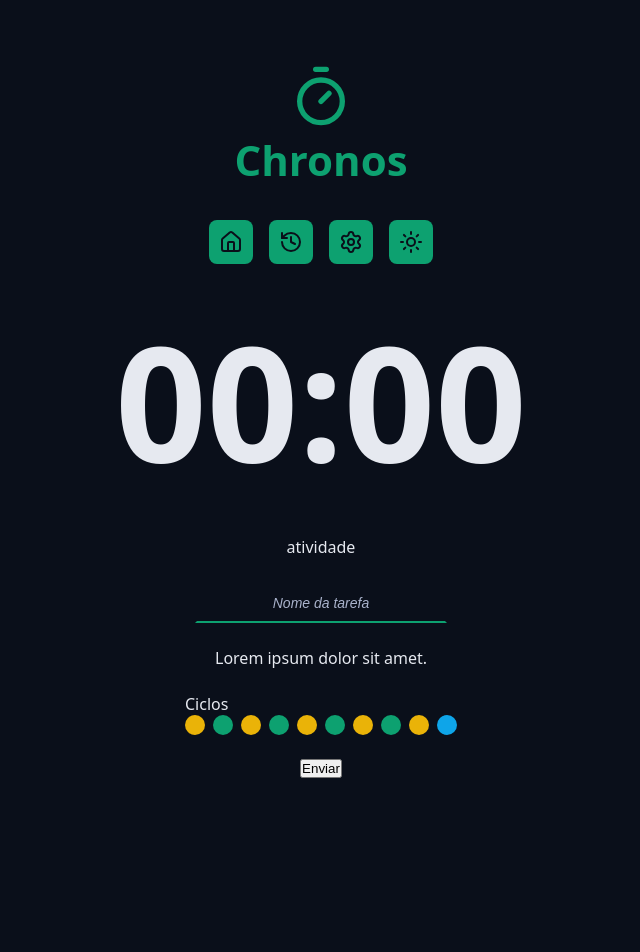
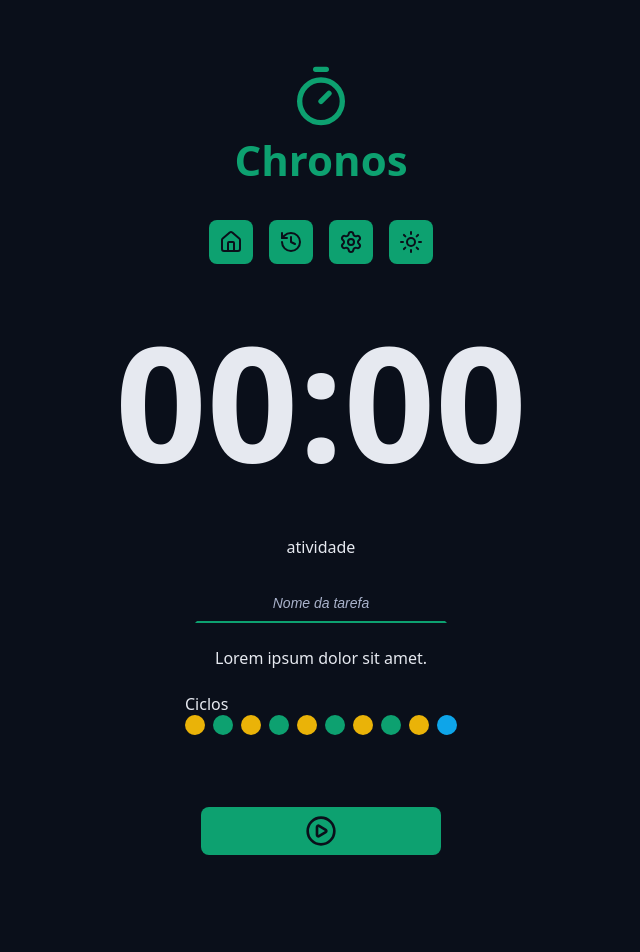
Before and after one commit to rookie-leo/chronos-pomodor, a React (Vite) app: page / in a window 1280 px wide. Shown: the top 952 px of the page, without its empty margins (319-959 px from the left). Before the commit the page ends 810 px from the top, so only its background shows below. Built offline with nearby package versions, Linux system fonts and the light colour scheme.

Commit message:
Implementando componente button reutilizavel

```diff
--- a/src/App.tsx
+++ b/src/App.tsx
@@ -7,6 +7,8 @@ import { Menu } from './components/Menu';
 import { CountDown } from './components/CountDown';
 import { DefaultInput } from './components/DefaultInput';
 import { Cycles } from './components/Cycles';
+import { DefaultButton } from './components/DefaultButton';
+import { PlayCircleIcon, StopCircleIcon } from 'lucide-react';
 export function App() {
 
     return <>
@@ -42,7 +44,8 @@ export function App() {
                 </div>
 
                 <div className='formRow'>
-                    <button>Enviar</button>
+                    <DefaultButton icon={<PlayCircleIcon />} />
+                    <DefaultButton icon={<StopCircleIcon />} color='red' />
                 </div>
             </form>
         </Container>
--- /dev/null
+++ b/src/components/DefaultButton/index.tsx
@@ -0,0 +1,16 @@
+import styles from './styles.module.css';
+
+type DefaultButtonProps = {
+    icon: React.ReactNode;
+    color?: 'green' | 'red';
+} & React.ComponentProps<'button'>;
+
+export function DefaultButton({ icon, color = 'green', ...props }: DefaultButtonProps) {
+    return (
+        <>
+            <button className={`${styles.button} ${styles[color]}`} {...props}>
+                {icon}
+            </button>
+        </>
+    );
+}
--- /dev/null
+++ b/src/components/DefaultButton/styles.module.css
@@ -0,0 +1,35 @@
+.button {
+    border: none;
+    background: var(--primary);
+    color: var(--text-over-primary);
+    transition: all 0.3s ease-in-out;
+
+    display: flex;
+    align-items: center;
+    justify-content: center;
+    cursor: pointer;
+
+    min-width: 24rem;
+    padding: 0.8rem;
+    border-radius: 0.8rem;
+    margin: 4.8rem 0;
+}
+
+.button svg {
+    width: 3.2rem;
+    height: 3.2rem;
+}
+
+.button:hover {
+    filter: brightness(80%);
+}
+
+.green {
+    background-color: var(--primary);
+    color: var(--text-over-primary);
+}
+
+.red {
+    background-color: var(--error);
+    color: var(--text-over-error);
+}
```
